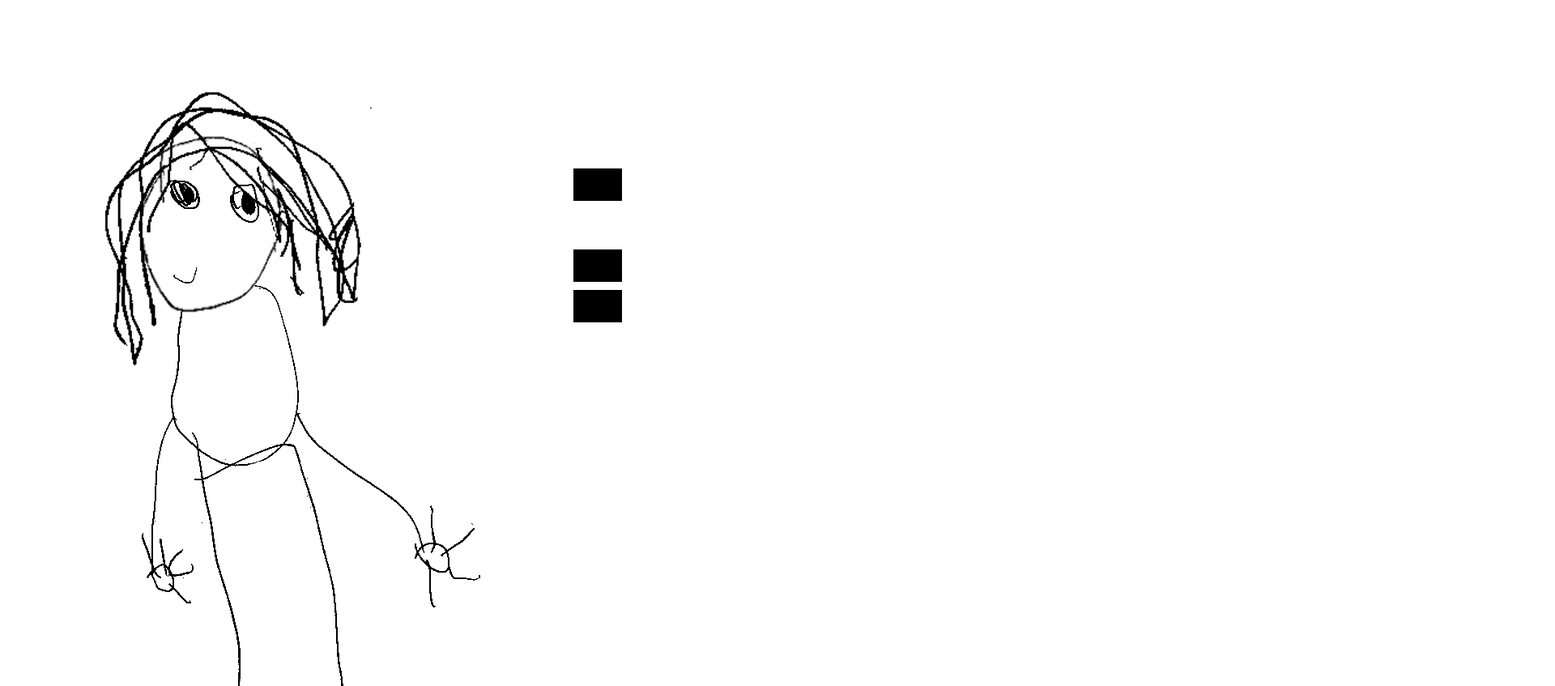
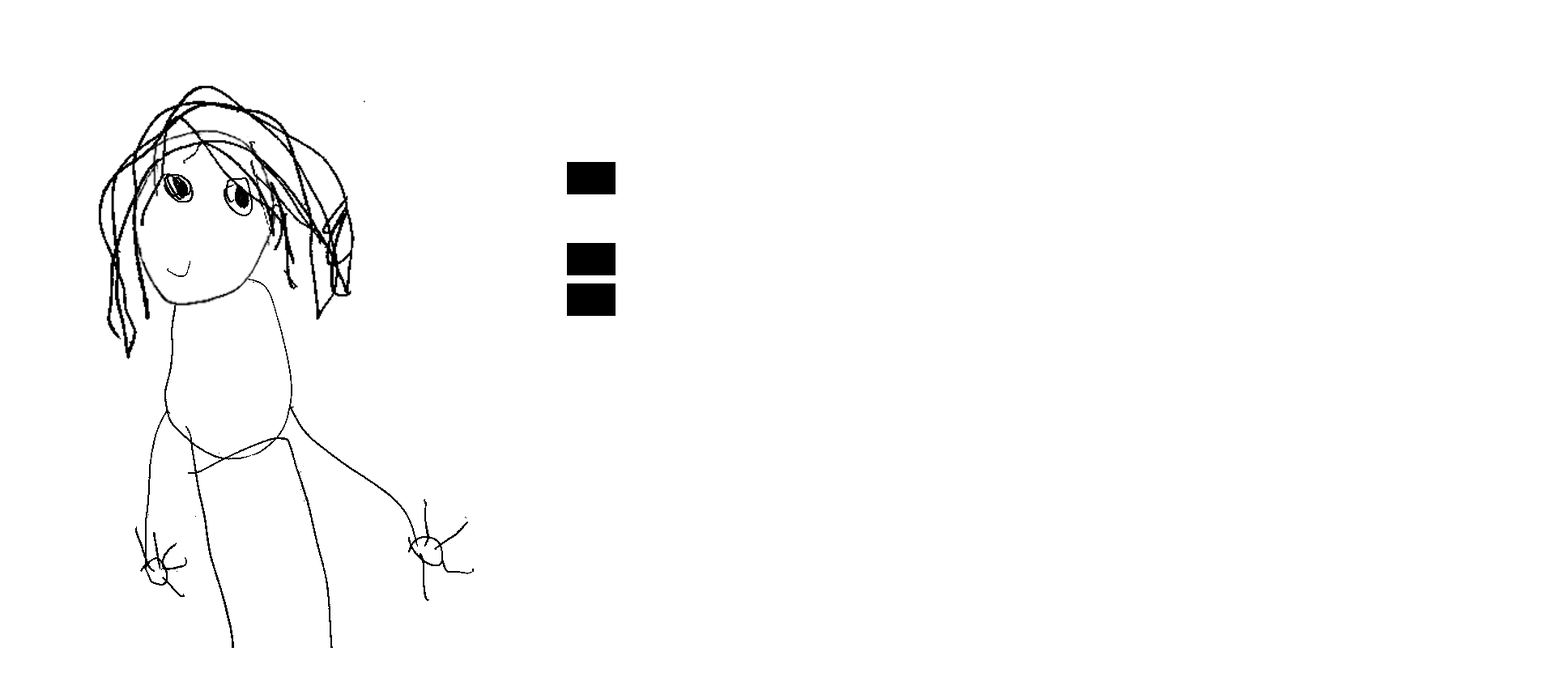
Before and after one commit to zjooji/zjooji.github.io, a plain HTML site: page index.html in a window 1280 px wide. Shown: the top 847 px of the page at 81% size, 1920 px wide, since content can reach past the window. After the commit the page ends 800 px from the top, so only its background shows below. Drawn offline with Linux system fonts and the light colour scheme.

Commit message:
Improved handling for different sized screens (still more to do, but it's better)

```diff
--- a/index.html
+++ b/index.html
@@ -2,9 +2,10 @@
 <html>
     <head>
         <meta http-equiv="content-type" content="text/html; charset=utf-8">
+        <link rel="stylesheet" type="text/css" href="kings_and_queens.css">
     </head>
     <body>
-        <canvas id="glCanvas" height="2000" width="2000"></canvas>
+        <canvas id="glCanvas"></canvas>
         <div style="display: none" id="assets">
             <img src="assets/head001.png">
             <img src="assets/body001.png">
--- /dev/null
+++ b/kings_and_queens.css
@@ -0,0 +1,8 @@
+html, body, canvas {
+    margin: 0px;
+    padding: 0px;
+}
+
+#glCanvas {
+    display:block;
+}
--- a/kings_and_queens.js
+++ b/kings_and_queens.js
@@ -127,7 +127,9 @@ function run() {
         // There is some inexplicable jitter/tearing that's happening using this drawing method
         // I tried stepping a frame at a time pausing before the clearRect was called and still
         // saw it appear so it might be some kind of graphics card driver issue or something
-        ctxt.clearRect(0, 0, 1000, 1000);
+        canvas.width = window.innerWidth;
+        canvas.height = window.innerHeight;
+        ctxt.clearRect(0, 0, window.innerWidth, window.innerHeight);
         person.draw(ctxt);
         for (var i = 0; i < buttons.length; i++) {
             var button = buttons[i];
```
Also changed, not shown: 2 other files.
